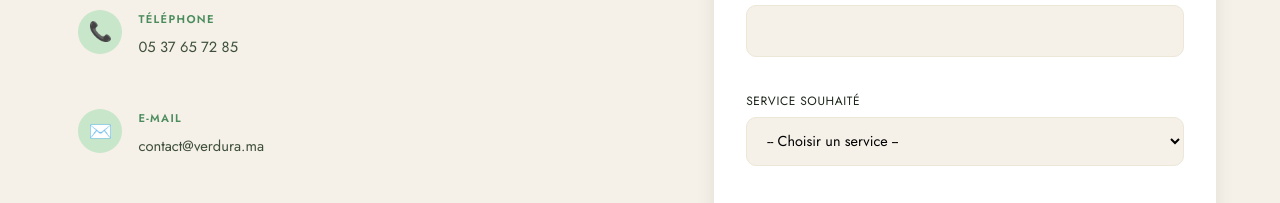
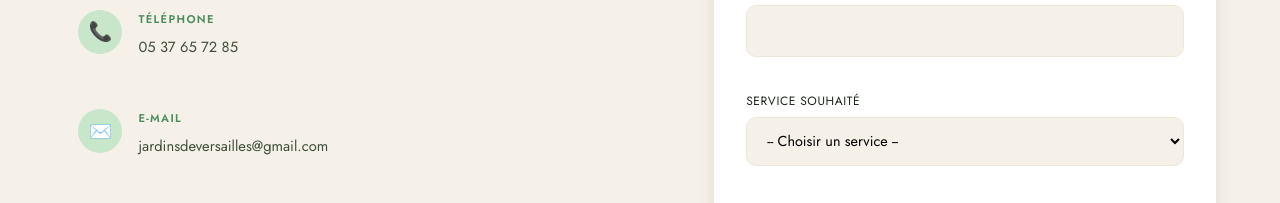
Before and after one commit to Hachimi-Mohamed-Taha/les-jardin-de-versailles, a React (Vite) app: page /contact in a window 1280 px wide. Shown: the part 880-1083 px from the top of the page. Built offline with nearby package versions, Linux system fonts and the light colour scheme.

Commit message:
Update ContactPage.jsx

```diff
--- a/src/pages/ContactPage.jsx
+++ b/src/pages/ContactPage.jsx
@@ -72,7 +72,7 @@ t
                       href=" jardinsdeversailles@gmail.com"
                       className="info-value info-link"
                     >
-                      contact@verdura.ma
+                      jardinsdeversailles@gmail.com
                     </a>
                   </div>
                 </>
```
